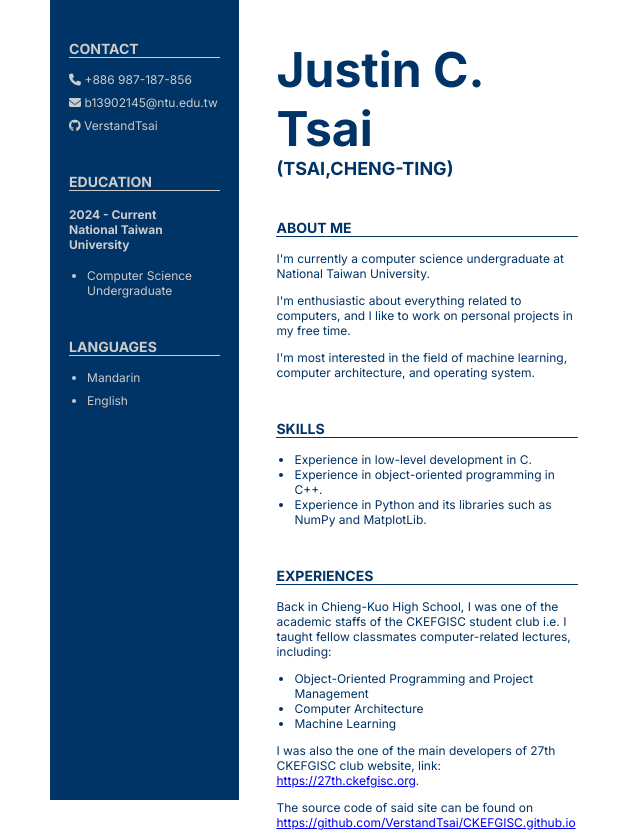
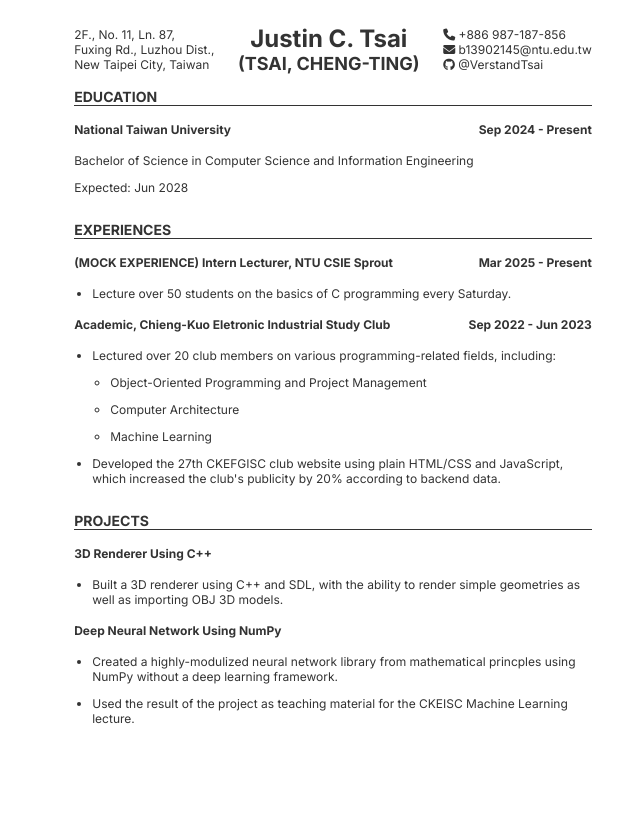
Before and after one commit to VerstandTsai/resume, a plain HTML site: page index.html in a window 1280 px wide. Shown: the whole page, without its empty margins (307-947 px from the left). After the commit the page ends 800 px from the top, so only its background shows below. Drawn offline with Linux system fonts and the light colour scheme.

Commit message:
Redesigned the resume

```diff
--- a/index.html
+++ b/index.html
@@ -6,86 +6,103 @@
     <link rel="preconnect" href="https://fonts.googleapis.com">
     <link rel="preconnect" href="https://fonts.gstatic.com" crossorigin>
     <link href="https://fonts.googleapis.com/css2?family=Inter:ital,opsz,wght@0,14..32,100..900;1,14..32,100..900&display=swap" rel="stylesheet">
-    <script src="https://kit.fontawesome.com/ce4b12ebab.js" crossorigin="anonymous"></script>
+    <script src="https://kit.fontawesome.com/ce4b12ebab.js" crossorigin="anonymous"--></script>
     <title>Justin C. Tsai's Resume</title>
   </head>
   <body>
     <main>
       <div class="a4-paper">
         <div id="container">
-          <div id="left">
-            <div class="content">
-              <section>
-                <h3>CONTACT</h3>
-                <ul class="no-bullet">
-                  <li><i class="fa-solid fa-phone"></i> +886 987-187-856</li>
-                  <li><i class="fa-solid fa-envelope"></i> b13902145@ntu.edu.tw</li>
-                  <li><i class="fa-brands fa-github"></i> VerstandTsai</li>
+          <section id="header">
+            <div>
+              2F., No. 11, Ln. 87,<br>
+              Fuxing Rd., Luzhou Dist.,<br>
+              New Taipei City, Taiwan
+            </div>
+            <div id="name">
+              <h1>Justin C. Tsai</h1>
+              <h2>(TSAI, CHENG-TING)</h2>
+            </div>
+            <div>
+              <i class="fa-solid fa-phone"></i> +886 987-187-856<br>
+              <i class="fa-solid fa-envelope"></i> b13902145@ntu.edu.tw<br>
+              <i class="fa-brands fa-github"></i> @VerstandTsai
+            </div>
+          </section>
+          <section id="main">
+            <section>
+              <h3>EDUCATION</h3>
+              <section class="record">
+                <h4>
+                  <span>National Taiwan University</span>
+                  <span>Sep 2024 - Present</span>
+                </h4>
+                <div>
+                  <p>Bachelor of Science in Computer Science and Information Engineering</p>
+                  <p>Expected: Jun 2028</p>
+                </div>
+              </section>
+            </section>
+            <section>
+              <h3>EXPERIENCES</h3>
+              <section class="record">
+                <h4>
+                  <span>(MOCK EXPERIENCE) Intern Lecturer, NTU CSIE Sprout</span>
+                  <span>Mar 2025 - Present</span>
+                </h4>
+                <ul>
+                  <li>Lecture over 50 students on the basics of C programming every Saturday.</li>
                 </ul>
               </section>
-              <section>
-                <h3>EDUCATION</h3>
+              <section class="record">
                 <h4>
-                  2024 - Current<br>
-                  National Taiwan University
+                  <span>Academic, Chieng-Kuo Eletronic Industrial Study Club</span>
+                  <span>Sep 2022 - Jun 2023</span>
                 </h4>
                 <ul>
-                  <li>Computer Science Undergraduate</li>
+                  <li>
+                    Lectured over 20 club members on various programming-related fields, including:
+                    <ul>
+                      <li>Object-Oriented Programming and Project Management</li>
+                      <li>Computer Architecture</li>
+                      <li>Machine Learning</li>
+                    </ul>
+                  </li>
+                  <li>
+                    Developed the 27th CKEFGISC club website using plain HTML/CSS and JavaScript,
+                    which increased the club's publicity by 20% according to backend data.
+                  </li>
                 </ul>
               </section>
-              <section>
-                <h3>LANGUAGES</h3>
+            </section>
+            <section>
+              <h3>PROJECTS</h3>
+              <section class="record">
+                <h4>3D Renderer Using C++</h4>
                 <ul>
-                  <li>Mandarin</li>
-                  <li>English</li>
+                  <li>
+                    Built a 3D renderer using C++ and SDL,
+                    with the ability to render simple geometries
+                    as well as importing OBJ 3D models.
+                  </li>
                 </ul>
               </section>
-            </div>
-          </div>
-          <div id="right">
-            <div class="content">
-              <div id="name">
-                <h1>Justin C. Tsai</h1>
-                <h2>(TSAI,CHENG-TING)</h2>
-              </div>
-              <section>
-                <h3>ABOUT ME</h3>
-                <div>
-                  <p>I'm currently a computer science undergraduate at National Taiwan University.</p>
-                  <p>I'm enthusiastic about everything related to computers, and I like to work on personal projects in my free time.</p>
-                  <p>I'm most interested in the field of machine learning, computer architecture, and operating system.</p>
-                </div>
-              </section>
-              <section>
-                <h3>SKILLS</h3>
+              <section class="record">
+                <h4>Deep Neural Network Using NumPy</h4>
                 <ul>
-                  <li>Experience in low-level development in C.</li>
-                  <li>Experience in object-oriented programming in C++.</li>
-                  <li>Experience in Python and its libraries such as NumPy and MatplotLib.</li>
+                  <li>
+                    Created a highly-modulized neural network library
+                    from mathematical princples using NumPy
+                    without a deep learning framework.
+                  </li>
+                  <li>
+                    Used the result of the project as teaching material
+                    for the CKEISC Machine Learning lecture.
+                  </li>
                 </ul>
               </section>
-              <section>
-                <h3>EXPERIENCES</h3>
-                <p>
-                  Back in Chieng-Kuo High School, I was one of the academic staffs of the CKEFGISC student club
-                  i.e. I taught fellow classmates computer-related lectures, including:
-                </p>
-                <ul>
-                  <li>Object-Oriented Programming and Project Management</li>
-                  <li>Computer Architecture</li>
-                  <li>Machine Learning</li>
-                </ul>
-                <p>
-                  I was also the one of the main developers of 27th CKEFGISC club website, link:
-                  <a href="https://27th.ckefgisc.org">https://27th.ckefgisc.org</a>.<br>
-                </p>
-                <p>
-                  The source code of said site can be found on
-                  <a href="https://www.github.com/VerstandTsai/CKEFGISC.github.io">https://github.com/VerstandTsai/CKEFGISC.github.io</a>
-                </p>
-              </section>
-            </div>
-          </div>
+            </section>
+          </section>
         </div>
       </div>
     </main>
--- a/style.css
+++ b/style.css
@@ -7,6 +7,18 @@
   justify-content: center;
 }
 
+h1 {
+  font-size: 2em;
+}
+
+ul {
+  padding-left: 1.5em;
+}
+
+li {
+  margin: 1em 0;
+}
+
 .a4-paper {
   width: 70.7vh;
   height: 100vh;
@@ -14,64 +26,39 @@
 
 #container {
   display: flex;
-  height: inherit;
+  flex-direction: column;
+  margin: 3vh;
+  color: #333;
   font-size: 1.5vh;
   font-family: "Inter", sans-serif;
 }
 
-#container ul {
-  padding-left: 1.5em;
+#header {
+  display: flex;
+  justify-content: space-between;
+  align-items: center;
 }
 
-.no-bullet {
-  padding: 0 !important;
-  list-style-type: none;
-}
-
-.content {
-  width: 80%;
-}
-
-.content > * {
-  margin: 5vh auto;
-}
-
-.content > section > h3 {
-  border-bottom-width: 0.2vh;
-  border-bottom-style: solid;
-}
-
-#left {
-  flex: 1;
-  display: flex;
-  justify-content: center;
-  background-color: #036;
-  color: #ccc;
-}
-
-#left > .content > section > h3 {
-  border-bottom-color: #ccc;
-}
-
-#left > .content > section > ul > li {
-  margin: 1vh auto;
-}
-
-#right {
-  flex: 2;
-  display: flex;
-  justify-content: center;
-  color: #036;
-}
-
-#right > .content > section > h3 {
-  border-bottom-color: #036;
+#name {
+  text-align: center;
 }
 
 #name > * {
   margin: 0;
 }
 
-#name > h1 {
-  font-size: 6vh;
+#main {
+  display: flex;
+  flex-direction: column;
 }
+
+#main > section > h3 {
+  border-bottom-width: 0.1em;
+  border-bottom-style: solid;
+  border-bottom-color: #333;
+}
+
+.record > h4 {
+  display: flex;
+  justify-content: space-between;
+}
```
